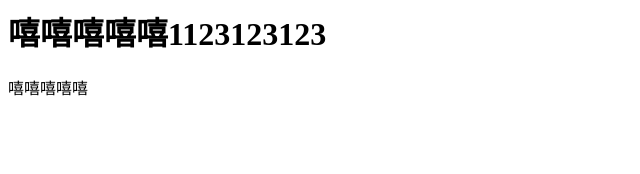
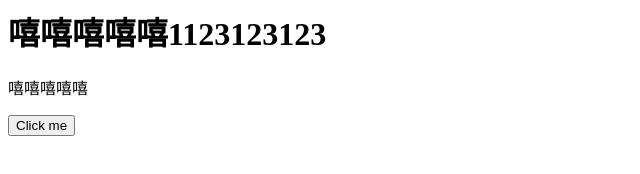
Before and after one commit to Ivan3424/test, a plain HTML site: page index.html in a window 1280 px wide. Shown: the whole page, without its empty margins (0-640 px from the left). Drawn offline with Linux system fonts and the light colour scheme.

Commit message:
Update index.html

```diff
--- a/index.html
+++ b/index.html
@@ -6,5 +6,9 @@
 
 <p>嘻嘻嘻嘻嘻</p>
 
+<a href="http://www.stackoverflow.com/">
+    <button>Click me</button>
+</a>
+
 </body>
 </html>
```
